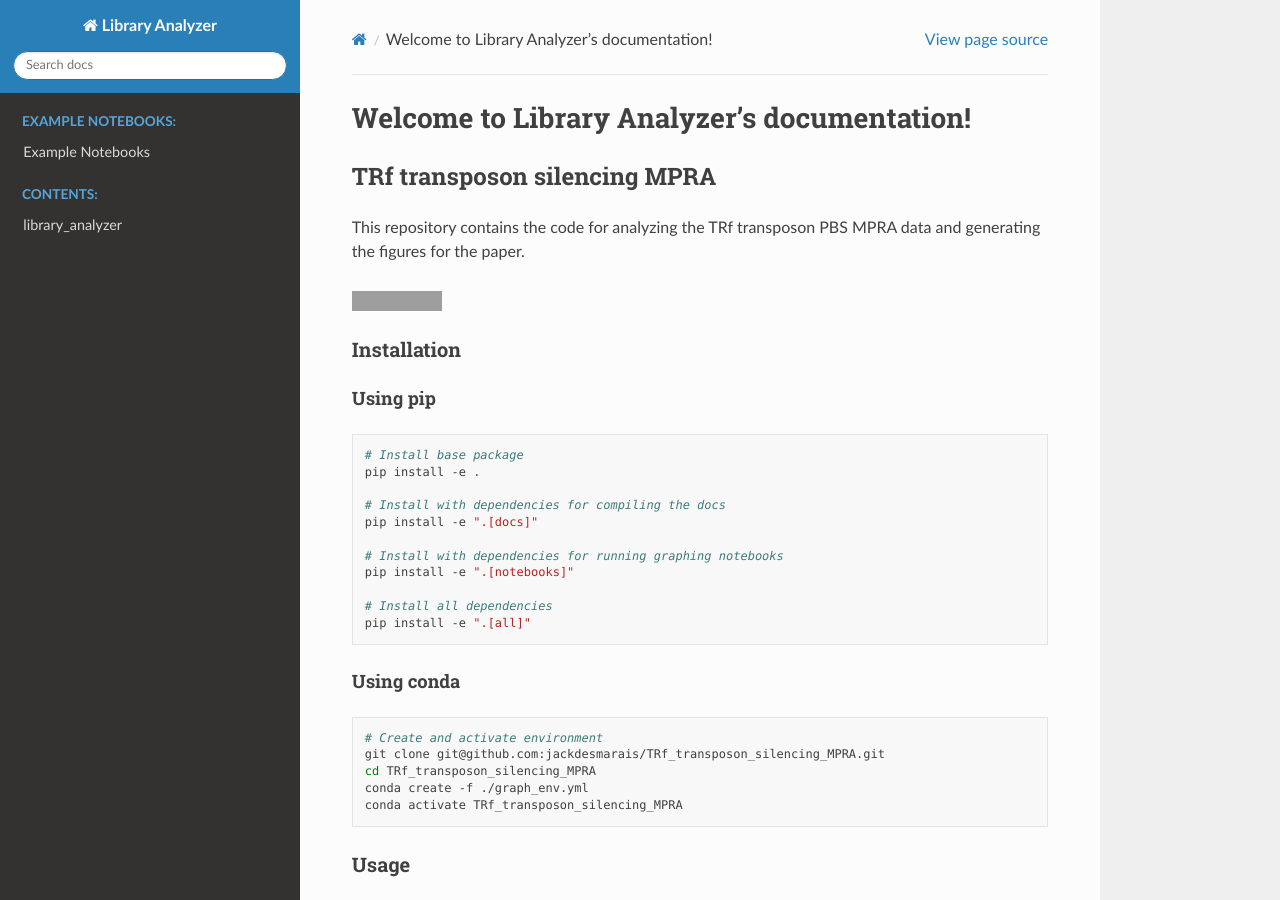
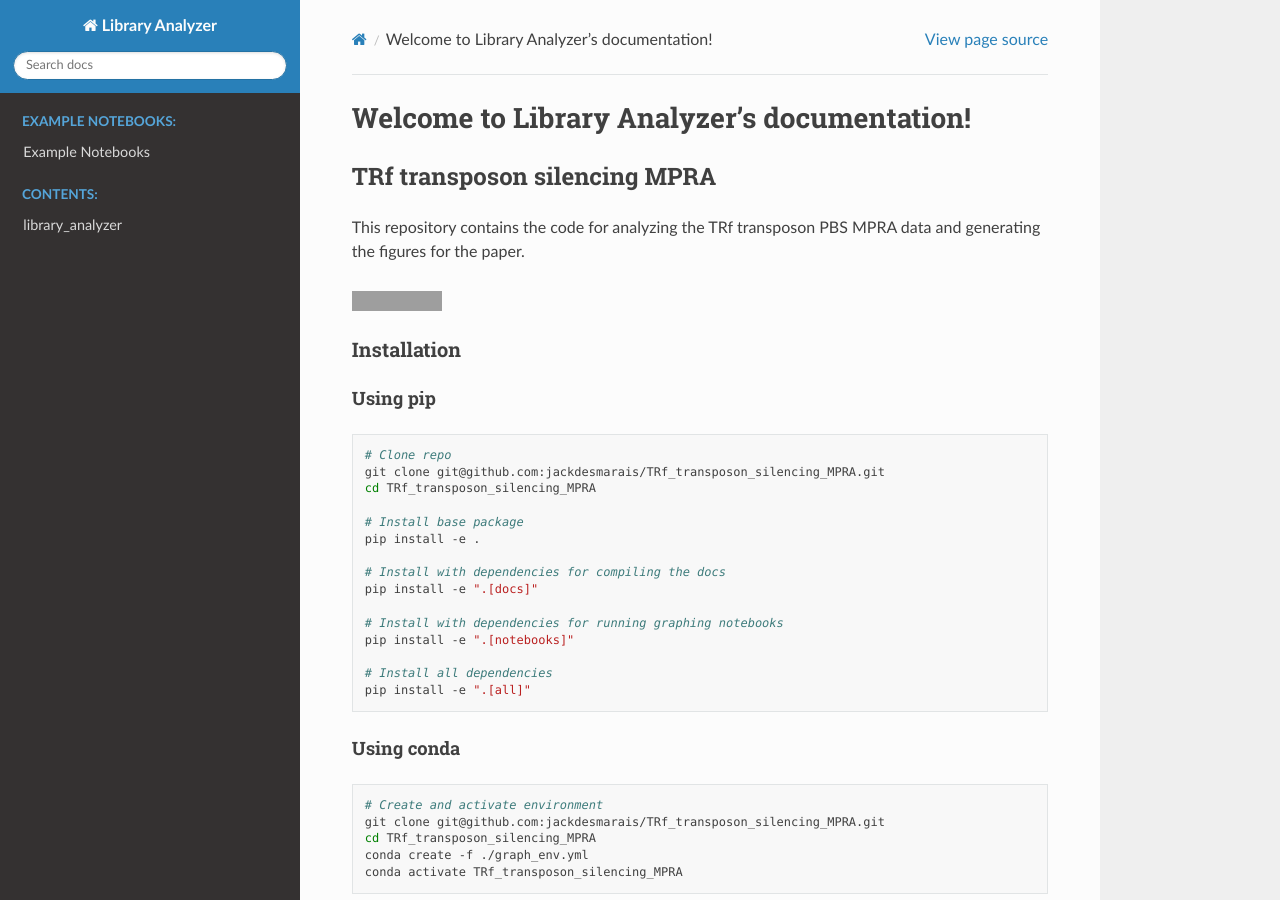
Before and after one commit to jackdesmarais/TRf_transposon_silencing_MPRA, a Sphinx documentation site: the page built from docs/source/index.rst, in a window 1280 px wide and 900 px high. Built offline with Sphinx 7.4.7 and the Read the Docs theme 3.1.0, drawn with Linux system fonts in a browser that asks for light colours; pages that are not in the unit, such as notebooks, are missing from menus; grey boxes are pictures that could not be loaded.

Commit message:
updating docs

````diff
--- a/docs/source/index.rst
+++ b/docs/source/index.rst
@@ -10,7 +10,7 @@
 ========
 
 .. toctree::
-   :maxdepth: 2
+   :maxdepth: 4
    :caption: Example Notebooks:
 
    notebooks
@@ -19,7 +19,7 @@
 =================
 
 .. toctree::
-   :maxdepth: 4
+   :maxdepth: 6
    :caption: Contents:
 
    modules
--- a/readme.md
+++ b/readme.md
@@ -8,6 +8,10 @@
 
 ### Using pip
 ```bash
+# Clone repo
+git clone git@github.com:jackdesmarais/TRf_transposon_silencing_MPRA.git
+cd TRf_transposon_silencing_MPRA
+
 # Install base package
 pip install -e .
 
````
